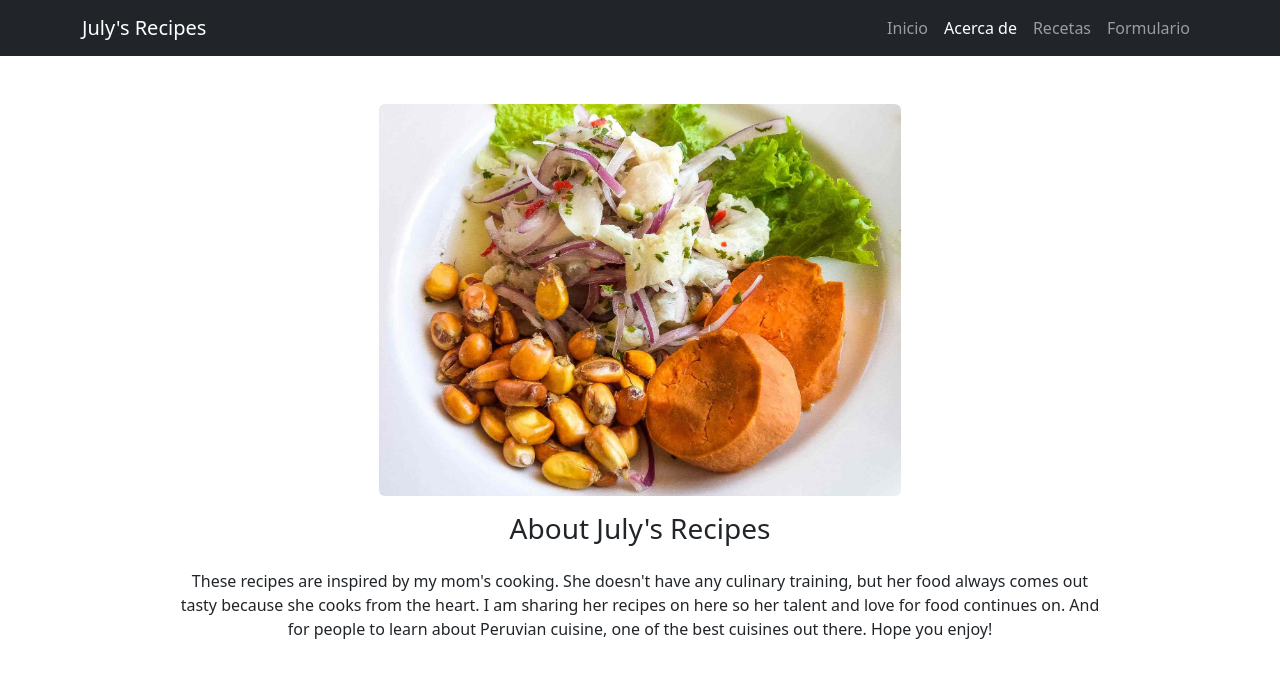
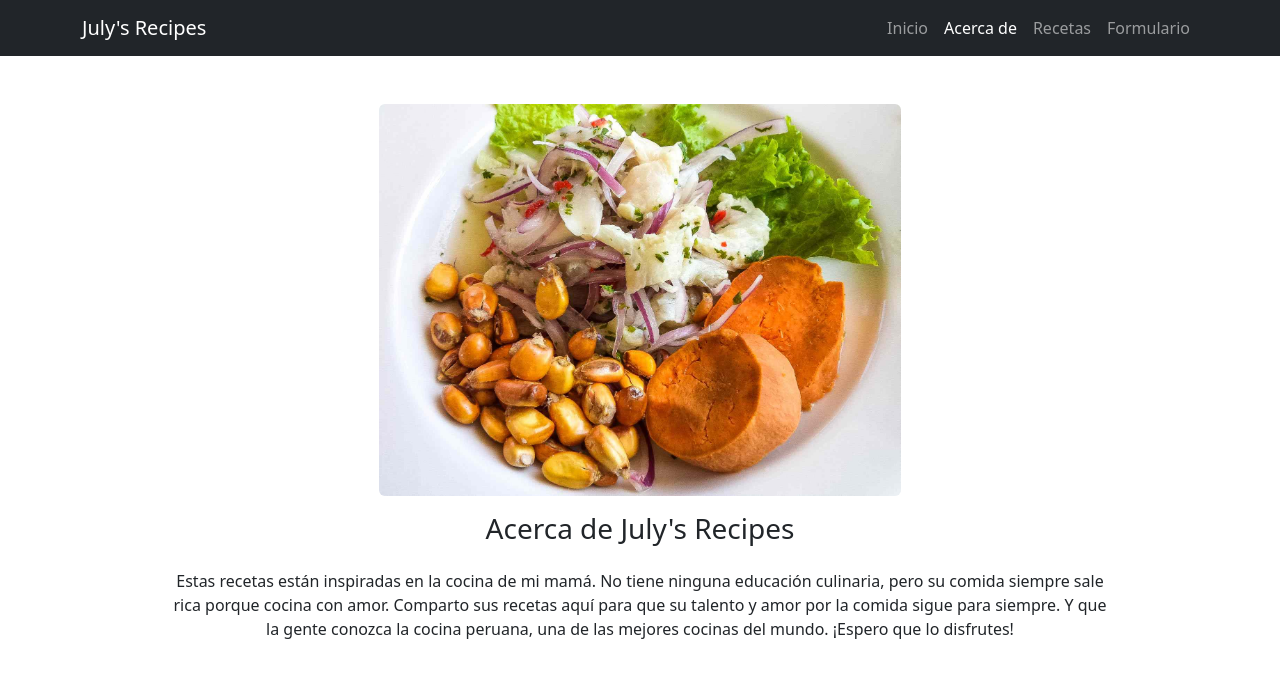
Before and after one commit to gitMiguel27/julys-recipes-FE, a React (Vite) app: page /about in a window 1280 px wide. Shown: the top 678 px of the page. Built offline with nearby package versions, Linux system fonts and the light colour scheme; no server answers.

Commit message:
translated about page

```diff
--- a/src/components/AboutContent/AboutContent.jsx
+++ b/src/components/AboutContent/AboutContent.jsx
@@ -1,7 +1,10 @@
 import { Col, Container, Image, Row } from 'react-bootstrap'
 import ceviche from '../../assets/ceviche.jpg'
+import { useTranslation } from 'react-i18next'
 
 function AboutContent() {
+  const { t } = useTranslation()
+
   return (
     <Container className='d-flex flex-column align-items-center text-center gap-3 mt-5' style={{ width: '75vw' }}>
       <Container>
@@ -11,8 +14,8 @@ function AboutContent() {
           </Col>
         </Row>
       </Container>
-      <h3>About July&apos;s Recipes</h3>
-      <p>These recipes are inspired by my mom&apos;s cooking. She doesn&apos;t have any culinary training, but her food always comes out tasty because she cooks from the heart. I am sharing her recipes on here so her talent and love for food continues on. And for people to learn about Peruvian cuisine, one of the best cuisines out there. Hope you enjoy!</p>
+      <h3>{t('aboutHeader')}</h3>
+      <p>{t('aboutText')}</p>
     </Container>
   )
 }
--- a/src/utils/i18n/locales/en/en.json
+++ b/src/utils/i18n/locales/en/en.json
@@ -2,6 +2,9 @@
   "welcomeHeader1": "Welcome to July's Recipes",
   "welcomeHeader3": "<0>Dishes inspired by my mom<1/>Authentically, Peruvian</0>",
   "viewRecipesButton": "View Recipes",
+
+  "aboutHeader": "About July's Recipes",
+  "aboutText": "These recipes are inspired by my mom's cooking. She doesn't have any culinary training, but her food always comes out tasty because she cooks with love. I am sharing her recipes on here so her talent and love for food continues on. And for people to learn about Peruvian cuisine, one of the best cuisines in the world. Hope you enjoy!",
 
   "brandNavbar": "{{brand}}",
   "homeNavbar": "Home",
--- a/src/utils/i18n/locales/sp/sp.json
+++ b/src/utils/i18n/locales/sp/sp.json
@@ -2,6 +2,9 @@
   "welcomeHeader1": "Bienvenidos a July's Recipes",
   "welcomeHeader3": "<0>Platos inspirados en mi mamá<1/>Cien por ciento, peruano</0>",
   "viewRecipesButton": "Ver Recetas",
+
+  "aboutHeader": "Acerca de July's Recipes",
+  "aboutText": "Estas recetas están inspiradas en la cocina de mi mamá. No tiene ninguna educación culinaria, pero su comida siempre sale rica porque cocina con amor. Comparto sus recetas aquí para que su talento y amor por la comida sigue para siempre. Y que la gente conozca la cocina peruana, una de las mejores cocinas del mundo. ¡Espero que lo disfrutes!",
 
   "brandNavbar": "{{brand}}",
   "homeNavbar": "Inicio",
```
